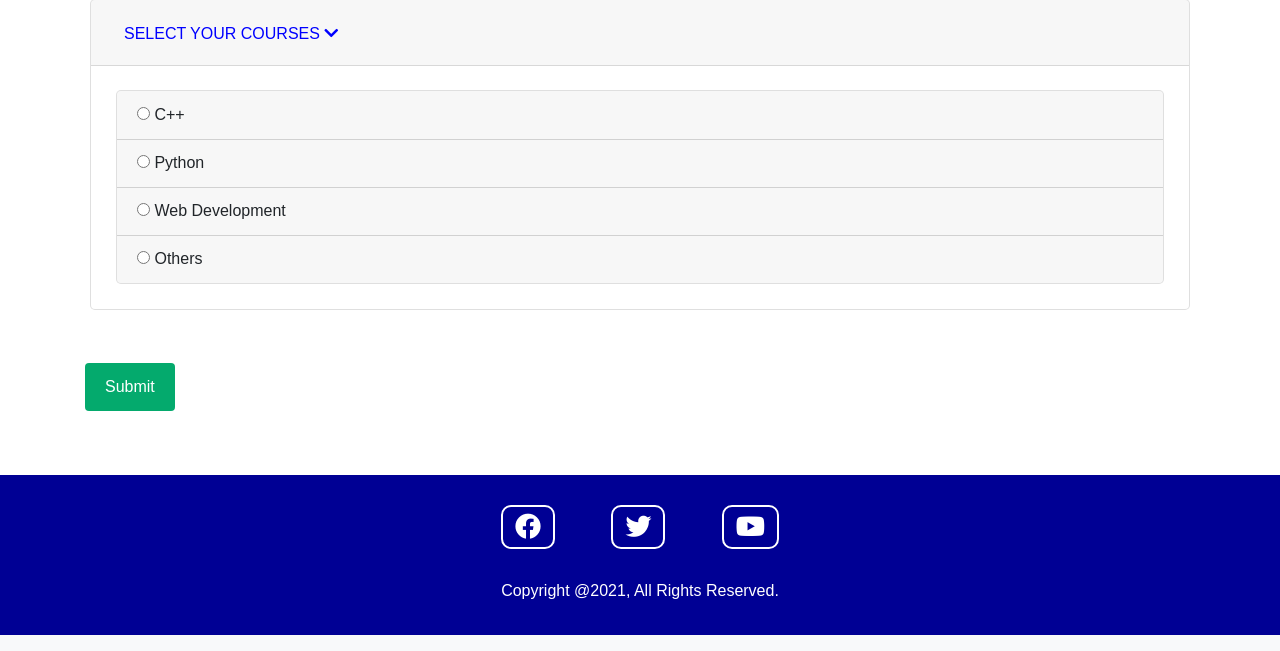
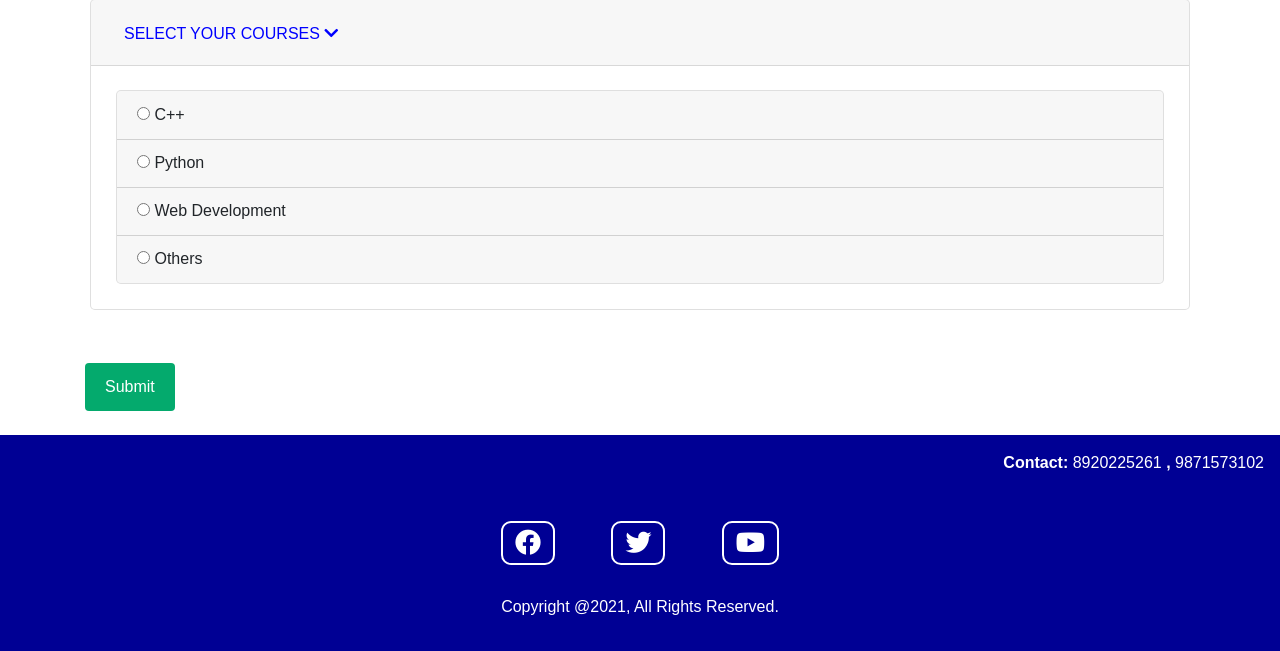
Before and after one commit to sanjeetkumar8285125/codeStrong, a Node server app: page /contact in a window 1280 px wide. Shown: the part 1251-1902 px from the top of the page. Run offline with Node 20, Linux system fonts and the light colour scheme; some libraries are stand-ins or nearby versions.

Commit message:
codeStrong
code updated

```diff
--- a/public/stylesheets/style.css
+++ b/public/stylesheets/style.css
@@ -158,7 +158,7 @@ section:before {
 
 /*flipper-card*/
 .row {
-  height: 60vh;
+  height: 65vh;
 }
 @media screen and (max-width: 768px) {
   .row {
@@ -658,12 +658,19 @@ button.active {
   margin-top: 4em;
   display: flex;
   flex-direction: column;
-  text-align: center;
   justify-content: center;
   align-items: center;
 }
-.footer a {
-  flex-direction: row;
+.contact {
+  background: rgb(0, 0, 148);
+  border: rgb(0, 0, 148);
+  text-align: right;
+  justify-content: right;
+  align-items: flex-end;
+}
+.footer .social-icons {
+  text-align: center;
+
   font-size: 26px;
   color: #ffffff;
   text-decoration: none;
@@ -672,7 +679,7 @@ button.active {
   padding: 5px 12px;
   border-radius: 10px;
 }
-.footer a:hover {
+.footer .social-icons:hover {
   background: #ffffff;
   color: rgb(0, 0, 148);
 }
--- a/views/contact.ejs
+++ b/views/contact.ejs
@@ -223,7 +223,13 @@
         <input type="submit" value="Submit" onclick="validateForm();" />
       </form>
     </div>
-    <div class="footer">
+    <p class="contact m-0 p-3">
+      <span style="font-weight: bold; color: #fff;">Contact: </span>
+      <a href="tel:8920225261" style="text-decoration: none; color: #fff;">8920225261</a>
+      <span style="font-weight: bold; color: #fff;"> , </span>
+      <a href="tel:9871573102" style="text-decoration: none; color: #fff;">9871573102</a>
+    </p>
+    <div class="footer mt-0">
       <div class="icons pt-3">
         <a href="#" class="social-icons"><i class="fab fa-facebook-f"></i></a>
         <a href="#" class="social-icons"><i class="fab fa-twitter"></i></a>
```
Also changed, not shown: views/index.ejs (+5 -5 lines).
